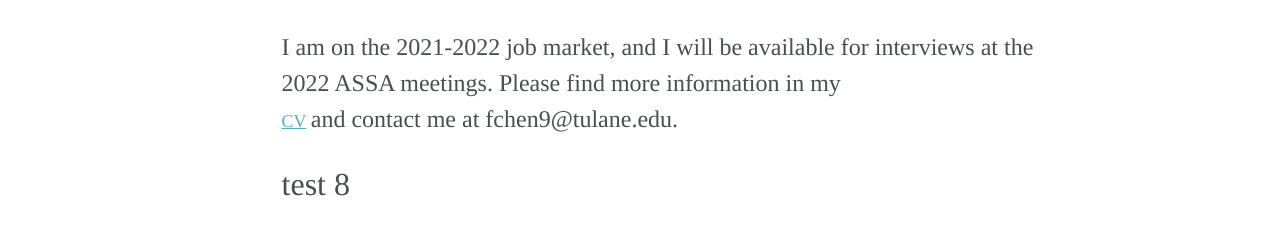
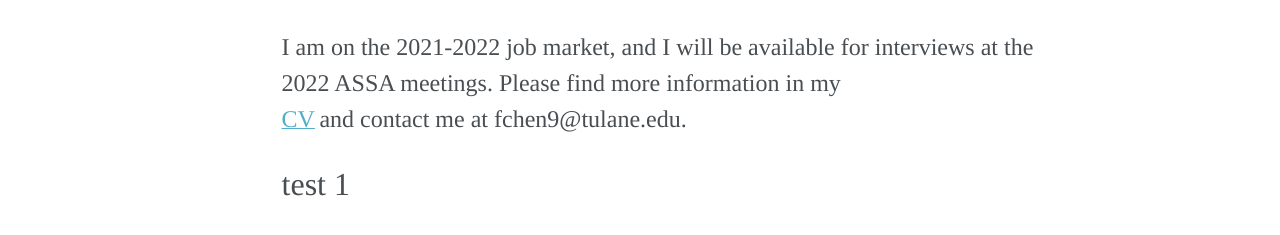
Before and after one commit to fengchen22/fengchen22.github.io, a Jekyll site: the page built from _pages/about.md, in a window 1280 px wide. Shown: the part 448-683 px from the top of the page. Built offline with Jekyll 4.4.1, drawn with Linux system fonts in a browser that asks for light colours.

Commit message:
Update about.md

```diff
--- a/_pages/about.md
+++ b/_pages/about.md
@@ -14,6 +14,6 @@ redirect_from:
 
 <br />
 
-<font size=5>I am on the 2021-2022 job market, and I will be available for interviews at the 2022 ASSA meetings. Please find more information in my </font> [CV](http://fengchen22.github.io/files/feng_cv.pdf) <font size=5> and contact me at fchen9@tulane.edu.</font>
+<font size=5>I am on the 2021-2022 job market, and I will be available for interviews at the 2022 ASSA meetings. Please find more information in my </font> [<font size=5>CV</font>](http://fengchen22.github.io/files/feng_cv.pdf) <font size=5> and contact me at fchen9@tulane.edu.</font>
 
-<font size=6> test 8 </font>
+<font size=6> test 1 </font>
```
